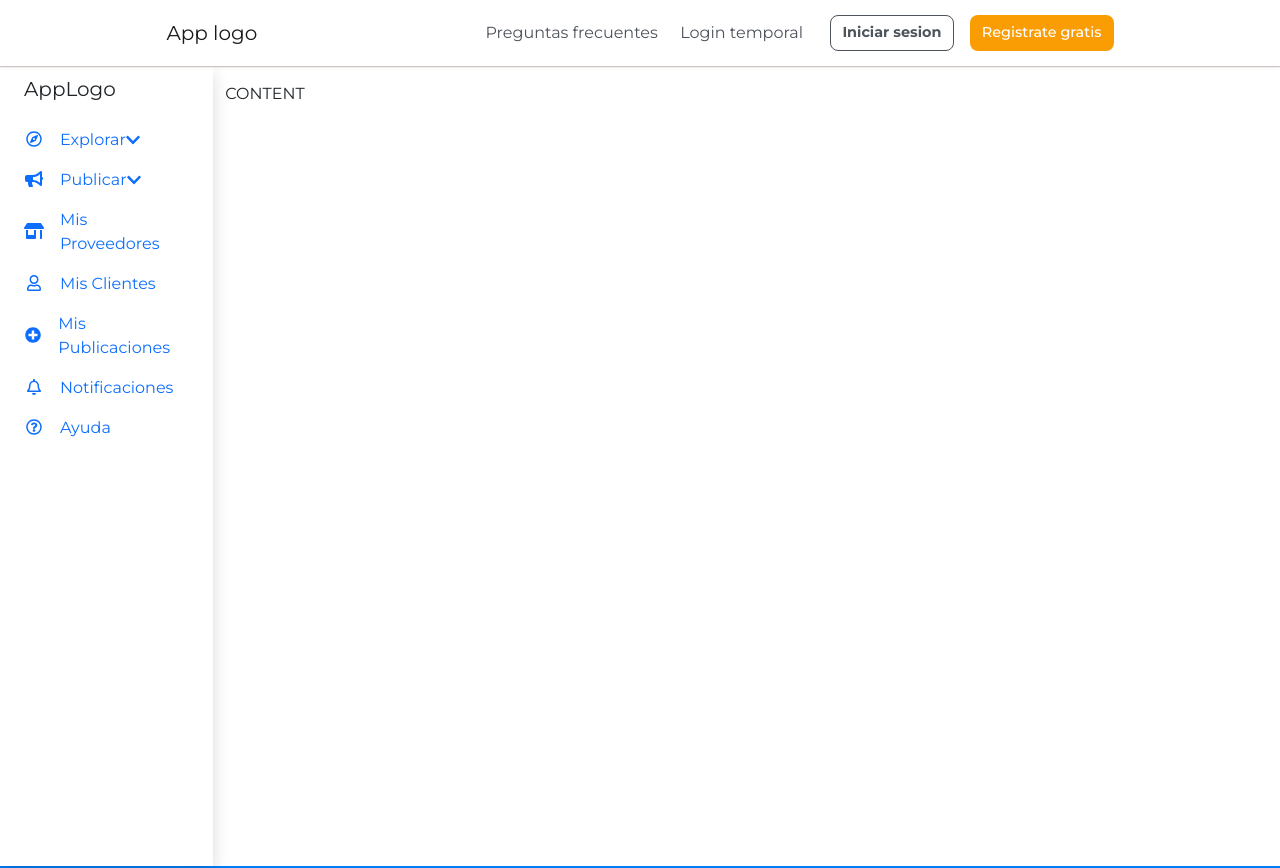
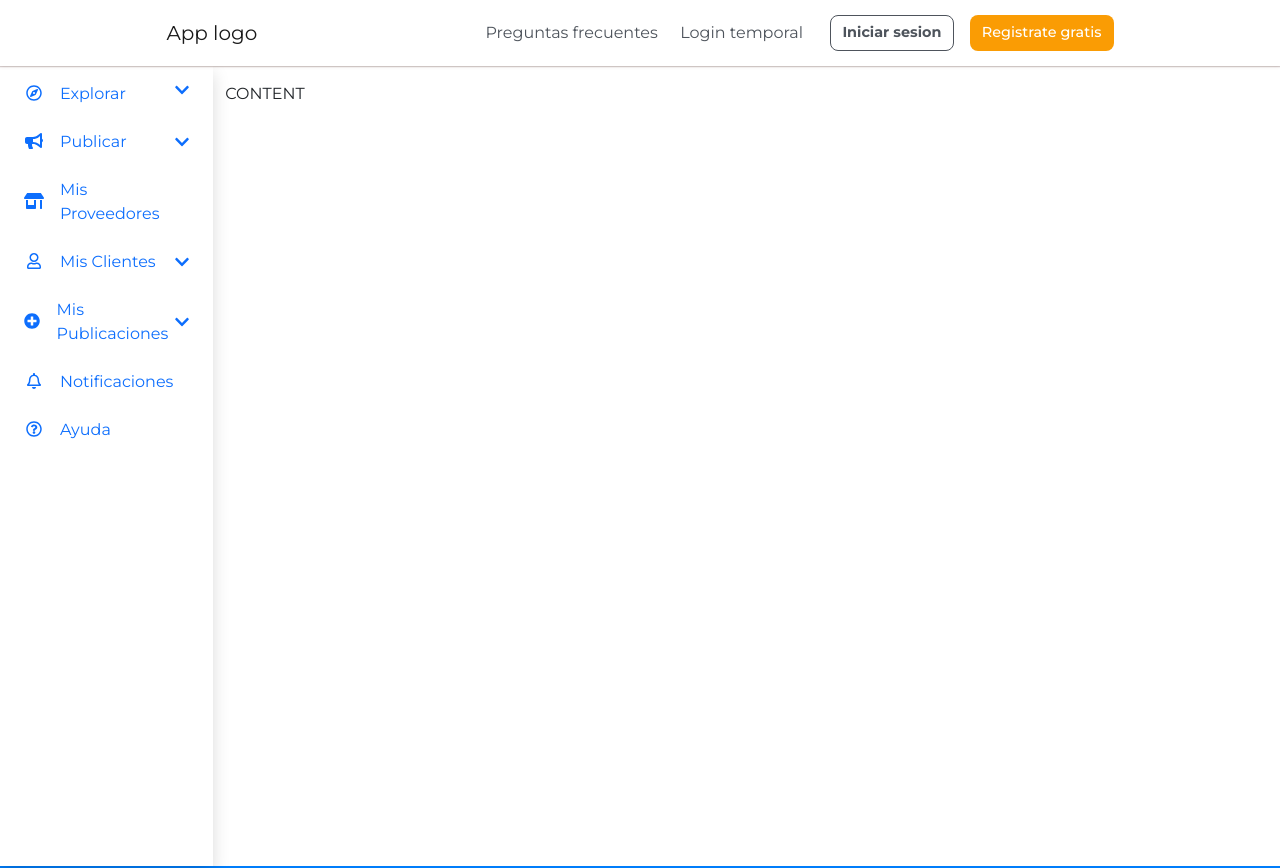
Before and after one commit to francogallegosqu/TextilFrontEnd, an Angular app: page /home in a window 1280 px wide. Shown: the top 868 px of the page. Built offline with nearby package versions, Linux system fonts and the light colour scheme.

Commit message:
terminado disena de sidebar

```diff
--- a/src/app/shared/sidebar/sidebar.component.html
+++ b/src/app/shared/sidebar/sidebar.component.html
@@ -1,43 +1,40 @@
-<div class="d-flex flex-column align-items-center align-items-sm-start px-3 pt-2 text-dark min-vh-100">
-  <a href="/" class="d-flex align-items-center pb-3 mb-md-0 me-sm-auto text-dark text-decoration-none">
-      <span class="fs-5 d-none d-sm-inline">AppLogo</span>
-  </a>
-  <ul class="nav mb-sm-auto mb-0 align-items-center align-items-sm-start" id="menu">
-      <li>
+<div class="d-flex flex-column align-items-center align-items-sm-start pt-2 px-3 min-vh-100">
+  <ul class="nav nav-pills flex-column mb-sm-auto mb-0 align-items-center align-items-sm-start w-100" id="menu">
+      <li class="nav-item mb-2 w-100">
         <a
-        href="#collapseExample"
+        href="#submenu-explorar"
+        class="nav-link d-flex align-items-center align-items-sm-start px-0 sidebar-link"
+        data-bs-toggle="collapse"
+        role="button"
+        aria-expanded="false"
+        aria-controls="submenu-explorar">
+          <fa-icon [icon]="faExplorar" class="fa-fw me-sm-3"></fa-icon>
+          <span class="d-none d-sm-inline-flex">Explorar</span>
+          <fa-icon [icon]="faChevronDown" class="d-none d-sm-inline-flex ms-auto right-icon"></fa-icon>
+        </a>
+
+        <ul class="collapse nav flex-column ms-2 ms-md-3" id="submenu-explorar" data-bs-parent="#menu">
+          <li class="w-100">
+              <a href="/" class="nav-link px-0"> <span class="d-none d-sm-inline">Opcion</span> 1</a>
+          </li>
+        </ul>
+      </li>
+
+
+      <li class="nav-item mb-2 w-100">
+        <a
+        href="#submenu-publicar"
         class="nav-link d-flex align-items-center px-0 sidebar-link"
         data-bs-toggle="collapse"
         role="button"
         aria-expanded="false"
-        aria-controls="collapseExample">
-          <fa-icon [icon]="faExplorar" class="fa-fw me-sm-3"></fa-icon>
-          <span class="d-none d-sm-inline-flex">Explorar</span>
+        aria-controls="submenu-publicar">
+          <fa-icon [icon]="faPublicar" class="fa-fw me-sm-3"></fa-icon>
+          <span class="d-none d-sm-inline">Publicar</span>
           <fa-icon [icon]="faChevronDown" class="d-none d-sm-inline-flex ms-auto right-icon"></fa-icon>
         </a>
-        <div class="collapse" id="collapseExample">
-          <div class="card card-body">
-            Some placeholder content for the collapse component. This panel is hidden by default but revealed when the user activates the relevant trigger.
-          </div>
-        </div>
 
-      </li>
-
-
-      <li class="nav-item">
-        <a
-        href="#submenu1"
-        class="nav-link d-flex align-items-center px-0 sidebar-link"
-        data-bs-toggle="collapse"
-        role="button"
-        aria-expanded="false"
-        aria-controls="collapseExample">
-          <fa-icon [icon]="faPublicar" class="fa-fw me-sm-3"></fa-icon> <span class="d-none d-sm-inline">Publicar</span>
-          <fa-icon [icon]="faChevronDown" class="d-none d-sm-inline-flex right-icon"></fa-icon>
-        </a>
-
-
-        <ul class="collapse nav flex-column ms-3" id="submenu1" data-bs-parent="#menu">
+        <ul class="collapse nav flex-column ms-2 ms-md-3" id="submenu-publicar" data-bs-parent="#menu">
             <li class="w-100">
                 <a href="/home" class="nav-link px-0"> <span class="d-none d-sm-inline">Publicación</span> 1 </a>
             </li>
@@ -46,14 +43,25 @@
             </li>
         </ul>
       </li>
-      <li class="nav-item">
+
+      <li class="nav-item mb-2 w-100">
           <a href="/home" class="nav-link d-inline-flex align-items-center px-0">
             <fa-icon [icon]="faProveedores" class="fa-fw me-sm-3"></fa-icon> <span class="d-none d-sm-inline">Mis Proveedores</span></a>
       </li>
-      <li class="nav-item">
-          <a href="#submenu2" data-bs-toggle="collapse" class="nav-link d-inline-flex align-items-center px-0">
-            <fa-icon [icon]="faClientes" class="fa-fw me-sm-3"></fa-icon> <span class="d-none d-sm-inline">Mis Clientes</span></a>
-          <ul class="collapse nav flex-column ms-3" id="submenu2" data-bs-parent="#menu">
+
+      <li class="nav-item mb-2 w-100">
+          <a
+          href="#submenu-clientes"
+          class="nav-link d-flex align-items-center px-0 sidebar-link"
+          data-bs-toggle="collapse"
+          role="button"
+          aria-expanded="false"
+          aria-controls="submenu-clientes">
+            <fa-icon [icon]="faClientes" class="fa-fw me-sm-3"></fa-icon>
+            <span class="d-none d-sm-inline">Mis Clientes</span>
+            <fa-icon [icon]="faChevronDown" class="d-none d-sm-inline-flex ms-auto right-icon"></fa-icon>
+          </a>
+          <ul class="collapse nav flex-column ms-2 ms-md-3" id="submenu-clientes" data-bs-parent="#menu">
               <li class="w-100">
                   <a href="/" class="nav-link px-0"> <span class="d-none d-sm-inline">Cliente</span> 1</a>
               </li>
@@ -62,10 +70,20 @@
               </li>
           </ul>
       </li>
-      <li class="nav-item">
-          <a href="#submenu3" data-bs-toggle="collapse" class="nav-link d-inline-flex align-items-center px-0">
-            <fa-icon [icon]="faPublicaciones" class="fa-fw me-sm-3"></fa-icon> <span class="d-none d-sm-inline">Mis Publicaciones</span> </a>
-              <ul class="collapse nav flex-column ms-3" id="submenu3" data-bs-parent="#menu">
+
+      <li class="nav-item mb-2 w-100">
+          <a
+          href="#submenu-publicaciones"
+          class="nav-link d-flex align-items-center px-0 sidebar-link"
+          data-bs-toggle="collapse"
+          role="button"
+          aria-expanded="false"
+          aria-controls="submenu-publicaciones">
+            <fa-icon [icon]="faPublicaciones" class="fa-fw me-sm-3"></fa-icon>
+            <span class="d-none d-sm-inline">Mis Publicaciones</span>
+            <fa-icon [icon]="faChevronDown" class="d-none d-sm-inline-flex ms-auto right-icon"></fa-icon>
+          </a>
+              <ul class="collapse nav flex-column ms-2 ms-md-3" id="submenu-publicaciones" data-bs-parent="#menu">
               <li class="w-100">
                   <a href="/home" class="nav-link px-0"> <span class="d-none d-sm-inline">Publicacion</span> 1</a>
               </li>
@@ -74,15 +92,18 @@
               </li>
           </ul>
       </li>
-      <li class="nav-item">
+
+      <li class="nav-item mb-2 w-100">
         <a href="/home" class="nav-link d-inline-flex px-0 align-items-center">
           <fa-icon [icon]="faNotificaciones" class="fa-fw me-sm-3"></fa-icon> <span class="d-none d-sm-inline">Notificaciones</span>
         </a>
       </li>
-      <li class="nav-item">
+
+      <li class="nav-item mb-2 w-100">
         <a href="/home" class="nav-link d-inline-flex align-items-center px-0">
           <fa-icon [icon]="faAyuda" class="fa-fw me-sm-3"></fa-icon><span class="text-align-center d-none d-sm-inline">Ayuda</span>
         </a>
       </li>
+
   </ul>
 </div>
```
